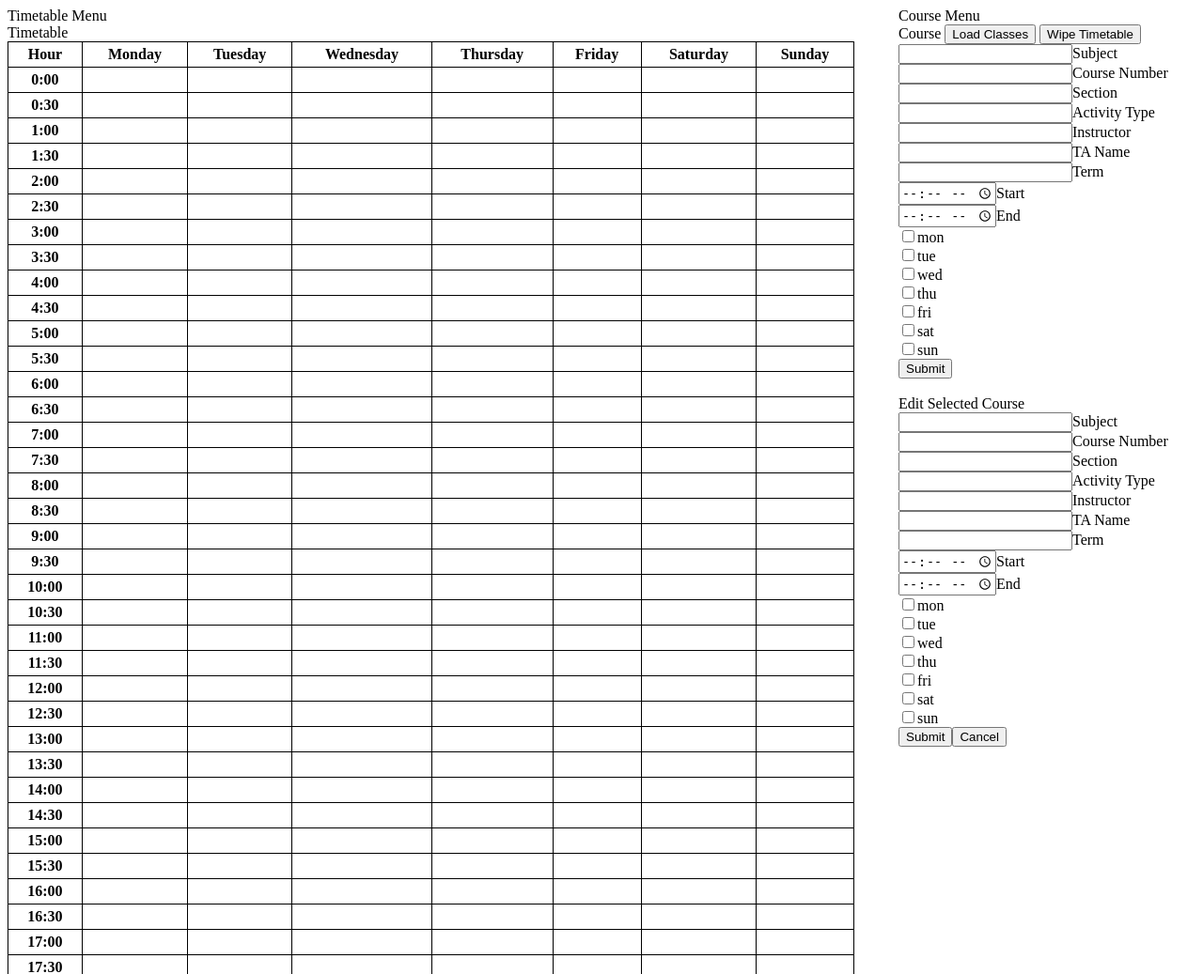
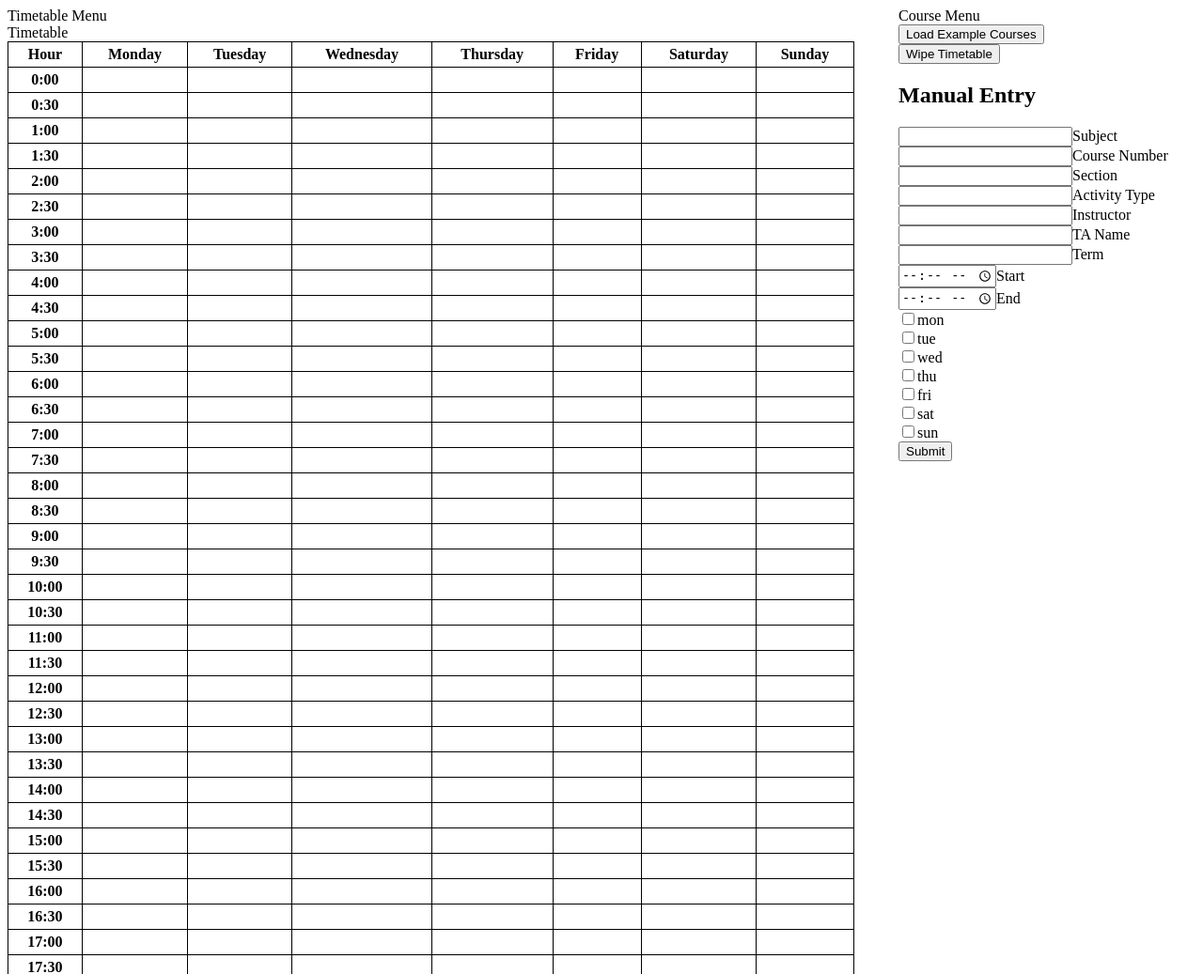
Before and after one commit to rstevenson6/Capstone, a CodeIgniter app: page /database/index.php/main/timetable in a window 1280 px wide. Shown: the top 1037 px of the page at 94% size. Run offline with CodeIgniter, Linux system fonts and the light colour scheme; lists and menus that the app fills with data are empty; some libraries are stand-ins or nearby versions.

Commit message:
Finalized form and added comments

```diff
--- a/application/views/timetable.php
+++ b/application/views/timetable.php
@@ -514,15 +514,18 @@
         </div>
     </div>
     <div id="right-container" class="container">
-            Course Menu
+        Course Menu
+        <br>
+        <button id="load-courses">
+            Load Example Courses
+        </button>
         <div id="course-menu">
-            Course
-            <button id="load-courses">
-                Load Classes
-            </button>
             <button id="wipe-courses">
                 Wipe Timetable
             </button>
+            <h2>
+                Manual Entry
+            </h2>
             <form id="course-entry">
                 <input type="text" name="subj">Subject<br>
                 <input type="text" name="courseNo">Course Number<br>
@@ -545,7 +548,9 @@
         </div>
         <br>
         <div id="edit-menu">
-            Edit Selected Course
+            <h2>
+                Edit Selected Course
+            </h2>
             <form id="course-edit">
                 <input type="text" name="subj">Subject<br>
                 <input type="text" name="courseNo">Course Number<br>
--- a/assets/css/timetable.css
+++ b/assets/css/timetable.css
@@ -11,6 +11,10 @@
 #right-container {
     float: right;
     width: 25%;
+}
+
+#edit-menu {
+    display: none;
 }
 
 table, th, td {
--- a/assets/js/timetable.js
+++ b/assets/js/timetable.js
@@ -1,3 +1,5 @@
+//Data is stored in key-value pairs with the same naming as the database.
+//Only difference is that the days are stored in their own object as booleans
 var course_data = [];
 
 function parseDays(day_string) {
@@ -59,19 +61,24 @@ function timeToInt(time_string) {
 
 function colorize(subj, courseNo, section) {
     Math.seedrandom(subj);
-    var hue = parseInt(Math.random()*360);
+    var hueR = Math.random();
+    Math.seedrandom(subj + courseNo);
+    var satR = Math.random();
+    Math.seedrandom(subj + courseNo + section);
+    var valR = Math.random();
 
-    Math.seedrandom(courseNo);
-    var sat = parseInt(40+Math.random()*30);
+    var hue = parseInt(hueR*360);
 
-    Math.seedrandom(section);
-    var val = parseInt(70+Math.random()*30);
+    var sat = parseInt(40+satR*30);
+
+    var val = parseInt(70+valR*30);
 
     var col = "hsv(" + hue + "," + sat + "%," + val + "%)";
     return colorcolor(col, "hex");
 }
 
 // Takes an array of course objects
+// Overwrite course data and refresh timetable
 function newTimetable(data) {
 
     course_data = data;
@@ -81,6 +88,7 @@ function newTimetable(data) {
 }
 
 // Takes an array of course objects
+// Adds array of course to current course array and refresh timetable
 function appendTimetable(data) {
 
     course_data = course_data.concat(data);
@@ -96,21 +104,22 @@ function displayTimetable() {
         var duration = datum.endTime - datum.startTime;
         var blocks = duration / 50;
 
-        console.log(datum.subj, datum.courseNo);
-        console.log(datum);
-
-
+        //Iterate through the days
         for(var day in datum.days) {
 
+            //If the day is not set, or false, skip.
             if(!datum.days[day]) {
                 continue;
             }
 
+            //Style each half-hour "block"
             for (var block = 0; block < blocks; block++) {
 
                 var cell = $('#timetable tr.hour_' + (datum.startTime + block*50) + ' td.' + day);
 
+                //Set seeded color
                 cell.css("background-color", colorize(datum.subj, datum.courseNo, datum.section));
+                //Store index to course data for future reference
                 cell.data('index', datum_idx);
 
                 if(blocks === 1) {
@@ -130,17 +139,19 @@ function displayTimetable() {
     }
 }
 
+//Clear timetable but retain course data
 function clearTimetable() {
     $('#timetable td').removeData('index').text('').css({'background-color': ''}).removeClass('block block-single block-top block-bot');
 }
 
+//Clear timetable and delete course data
 function deleteTimetable() {
     course_data = [];
     clearTimetable();
 }
 
 // Custom jQuery function
-// Returns key-value pairs of input element's names and values
+// Returns key-value pairs of a form's input element's names and values
 (function ( $ ) {
 
     $.fn.serializeObject = function() {
@@ -153,10 +164,10 @@ function deleteTimetable() {
 
 }( jQuery ));
 
+//Wait for document load
+$(document).ready(function(){
 
-$(document).ready(function(){
-    console.log("Ready");
-
+    //Load example courses on click
     $('#load-courses').click(function(){
         $.ajax({
             type: "POST",
@@ -179,14 +190,17 @@ $(document).ready(function(){
         deleteTimetable();
     });
 
+    //Manual entry form submission
     $('#course-entry').submit(function(event){
         event.preventDefault();
 
+        //Get form fields as key(name attribute)-value pairs
         var obj = $(this).serializeObject();
 
         var day_array = ['mon','tue','wed','thu','fri','sat','sun'];
         var days = {};
 
+        //Populate a "day" object to follow the structure of the course objects
         for(var day_idx in day_array) {
             var day = day_array[day_idx];
             days[day] = (obj[day] === "true");
@@ -199,12 +213,17 @@ $(document).ready(function(){
         appendTimetable([obj]);
     });
 
+    //Edit course on click
     $('#timetable td').click(function() {
         var datum_idx = $(this).data("index");
         if(datum_idx === undefined) { console.log("datum_idx undefined!"); return; }
         populateCourseForm($('#course-edit'), datum_idx);
+        $('#edit-menu').slideDown();
+        $('#course-menu').slideUp();
     });
 
+    //Populates a form with course data
+    //Form must have fields named the same as the db
     function populateCourseForm(form, datum_idx) {
         var datum = course_data[datum_idx];
         for(var key in datum) {
@@ -227,11 +246,16 @@ $(document).ready(function(){
     }
 
     $("#course-edit input[name='cancel']").click(function() {
+        $('#edit-menu').slideUp();
+        $('#course-menu').slideDown();
         clearCourseForm($("#course-edit"));
     });
 
     $("#course-edit").submit(function(event){
         event.preventDefault();
+        $('#edit-menu').slideUp();
+        $('#course-menu').slideDown();
+
         console.log("Course-edit");
         var datum_idx = $(this).data('edit-index');
         console.log(datum_idx);
```
